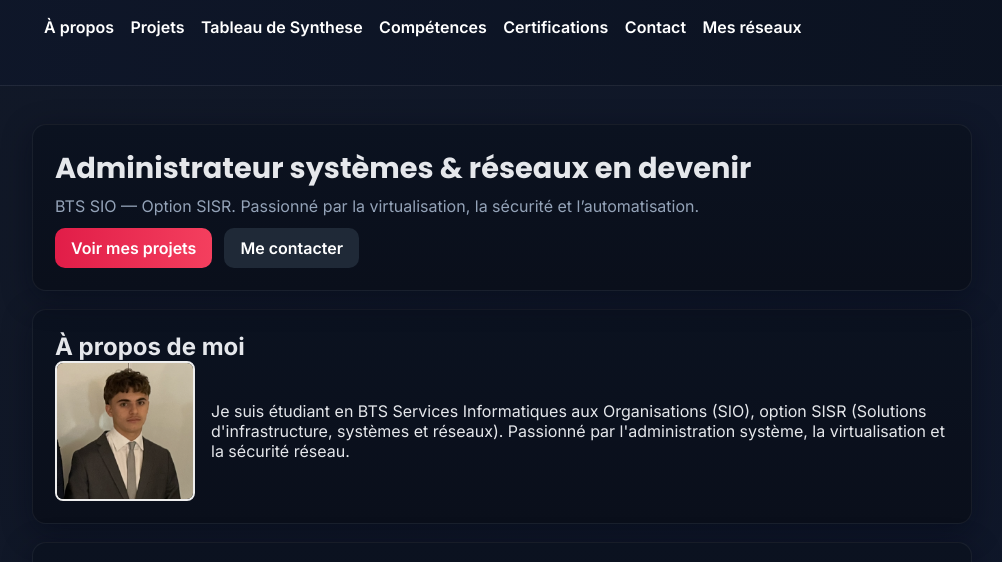
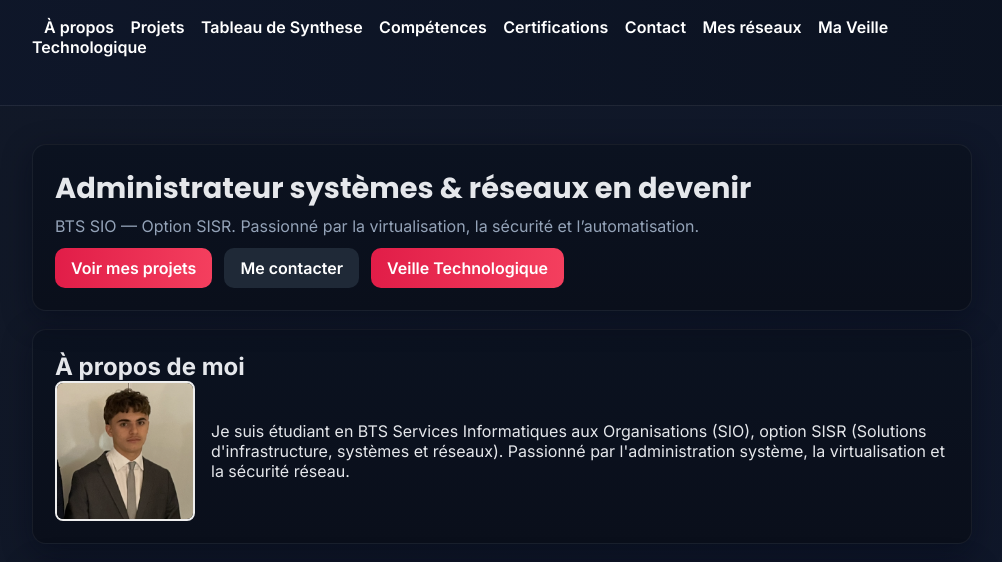
Before and after one commit to NunoDeCaldasGomes/Portfolio, a plain HTML site: page index.html in a window 1280 px wide. Shown: the part 76-638 px from the top of the page, without its empty margins (138-1140 px from the left). Drawn offline with Linux system fonts and the light colour scheme.

Commit message:
Update index.html

```diff
--- a/index.html
+++ b/index.html
@@ -25,6 +25,7 @@
                 <a href="#certification">Certifications</a>
                 <a href="index2.html">Contact</a>
                 <a href="#reseaux">Mes réseaux</a>
+                <a href="index3.html">Ma Veille Technologique</a>
             </nav>
         </div>
     </header>
@@ -37,6 +38,7 @@
                 <div class="hero-actions">
                     <a class="btn btn-primary" href="#projets">Voir mes projets</a>
                     <a class="btn btn-secondary" href="index2.html">Me contacter</a>
+                    <a class="btn btn-primary" href="index3.html">Veille Technologique</a>
                 </div>
             </div>
         </section>
```
